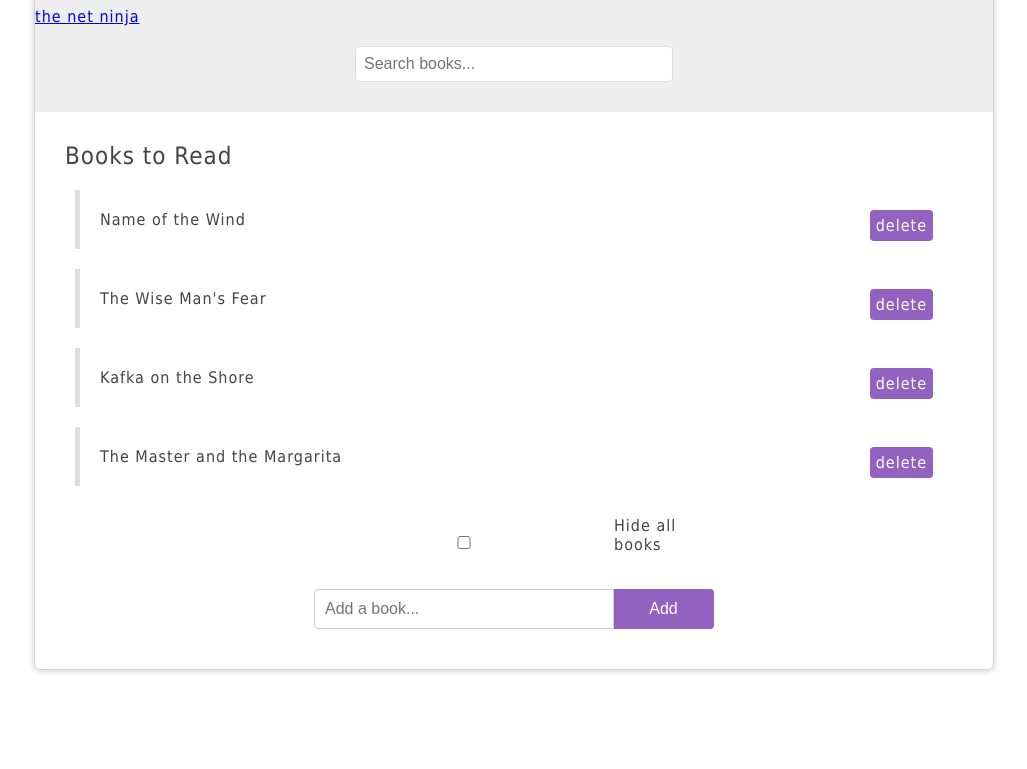
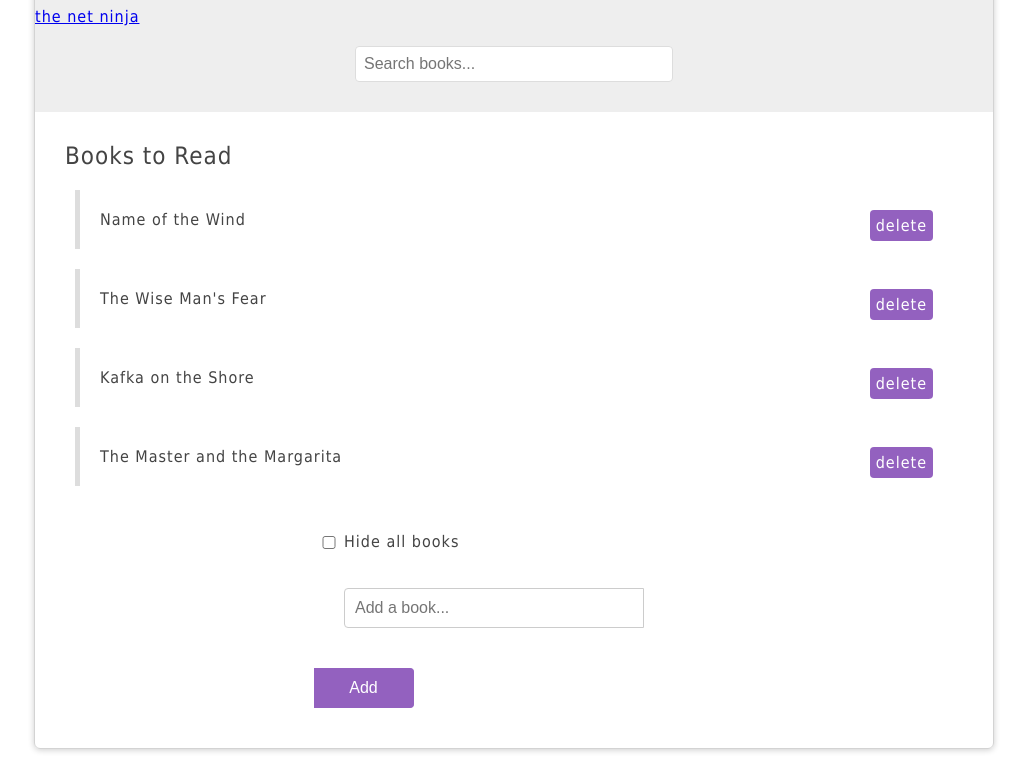
Before and after one commit to NancyAsiuloka/My-DOM-Tutorial, a plain HTML site: page index.html in a window 1280 px wide. Shown: the part 111-880 px from the top of the page, without its empty margins (126-1153 px from the left). Before the commit the page ends 801 px from the top, so only its background shows below. Drawn offline with Linux system fonts and the light colour scheme.

Commit message:
added new styles

```diff
--- a/styles.css
+++ b/styles.css
@@ -114,6 +114,12 @@ h1, h2{
     display: block;
     clear: both;
 }
+#add-book #hide{
+    width: 30px;
+}
+#add-book label{
+    line-height: 52px;
+}
 
 /*
 #tabbed-content li{
```
